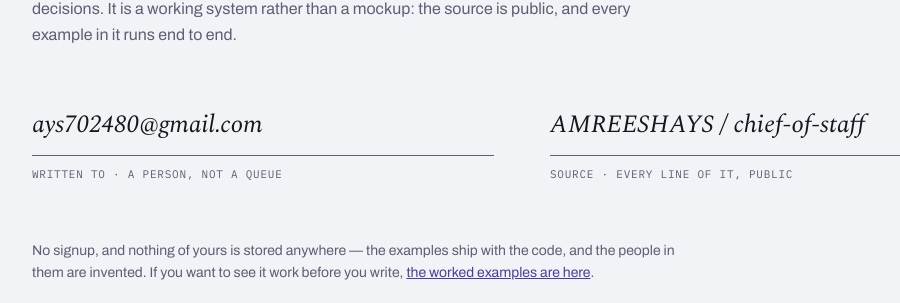
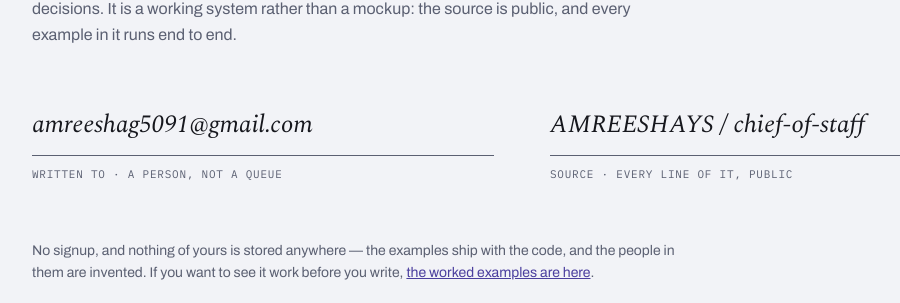
Before and after one commit to AMREESHAYS/chief-of-staff, a FastAPI app: page / in a window 1280 px wide. Shown: the part 2861-3164 px from the top of the page, without its empty margins (118-1018 px from the left). Run offline with FastAPI, Linux system fonts and the light colour scheme; data that the repository does not hold is empty.

Commit message:
chore: update the contact address on the landing page
Co-Authored-By: Claude Opus 5 <noreply@anthropic.com>

```diff
--- a/templates/landing.html
+++ b/templates/landing.html
@@ -152,8 +152,8 @@
   </p>
 
   <div class="signatures">
-    <a class="sig" href="mailto:ays702480@gmail.com?subject=Chief%20of%20Staff">
-      <span class="hand">ays702480@gmail.com</span>
+    <a class="sig" href="mailto:amreeshag5091@gmail.com?subject=Chief%20of%20Staff">
+      <span class="hand">amreeshag5091@gmail.com</span>
       <span class="sig-rule"></span>
       <span class="sig-label mono">Written to · a person, not a queue</span>
     </a>
```
